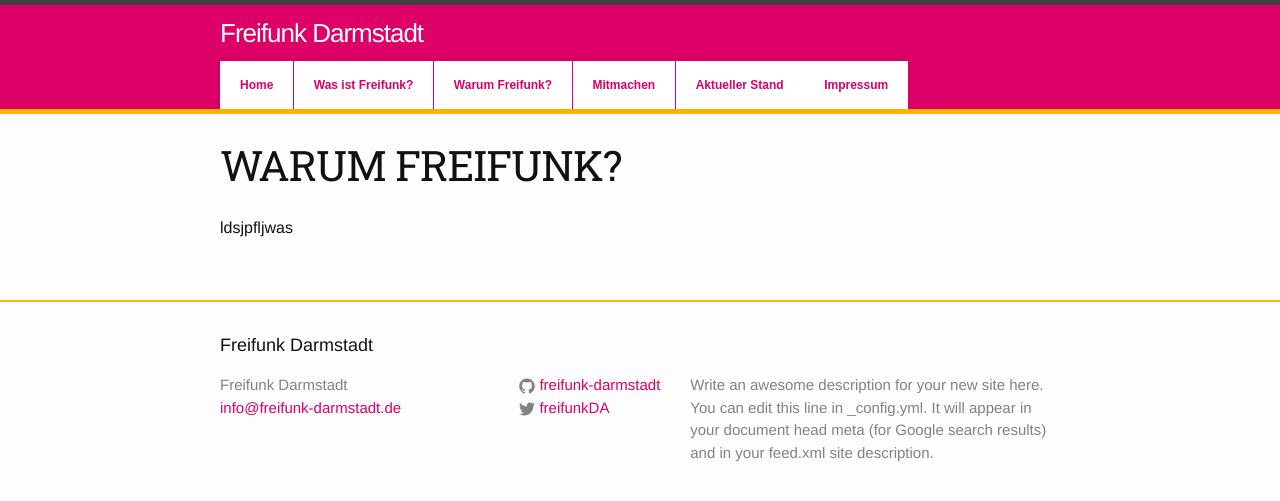
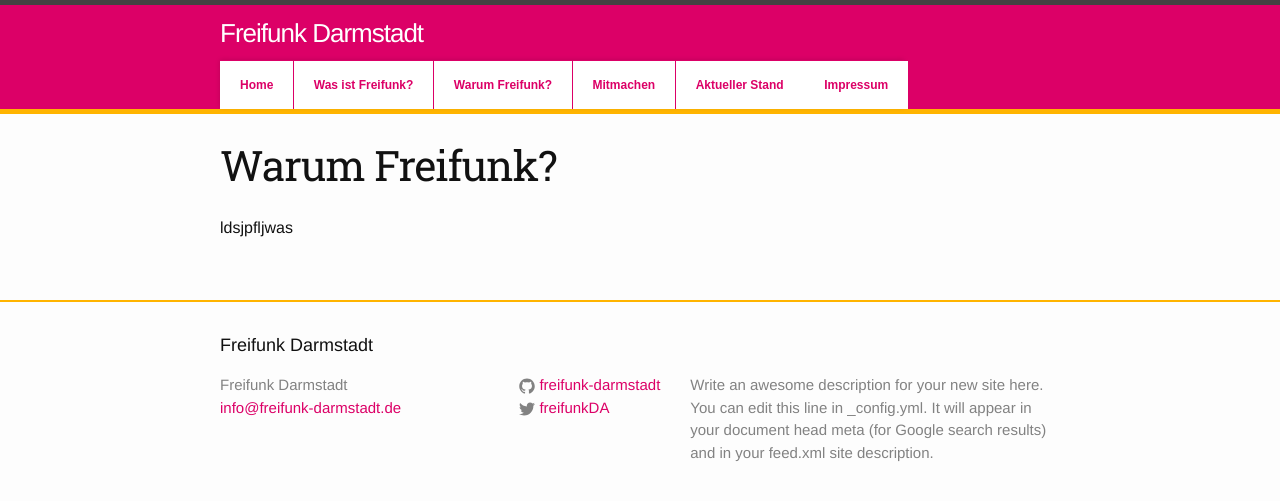
Before and after one commit to mdrenger/darmstadt.freifunk.net, a Jekyll site: the page built from pages/warum-freifunk.md, in a window 1280 px wide. Shown: the top 501 px of the page. Built offline with Jekyll 4.4.1, drawn with Linux system fonts in a browser that asks for light colours.

Commit message:
fixed title fonts

```diff
--- a/_sass/_layout.scss
+++ b/_sass/_layout.scss
@@ -197,7 +197,6 @@
     font-size: 42px;
     letter-spacing: -1px;
     line-height: 1;
-    text-transform: uppercase;
     @include media-query($on-laptop) {
         font-size: 36px;
     }
@@ -208,6 +207,7 @@
 
     h2 {
         font-size: 32px;
+        text-transform: uppercase;
         @include media-query($on-laptop) {
             font-size: 28px;
         }
```
